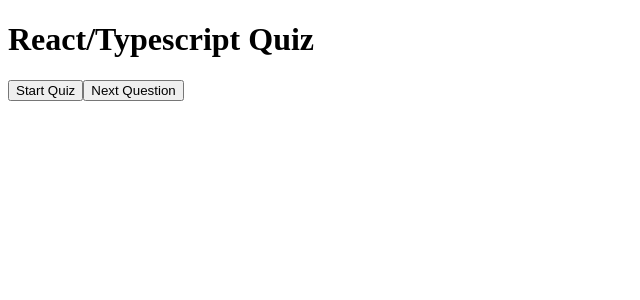
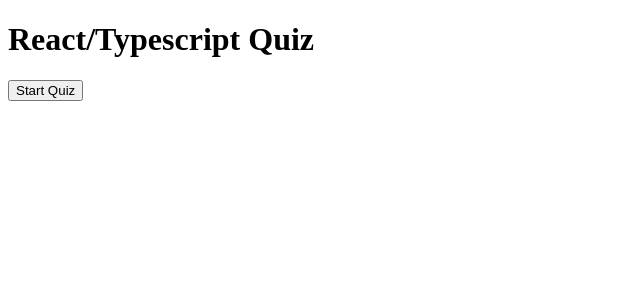
Before and after one commit to hamid-hai/typescript-quiz, a React (Create React App) app: page / in a window 1280 px wide. Shown: the top 300 px of the page, without its empty margins (0-640 px from the left). Built offline with nearby package versions, Linux system fonts and the light colour scheme.

Commit message:
Applied same logic to commented-out section regarding question buttons, linking to QuestionCard.tsx

```diff
--- a/src/App.tsx
+++ b/src/App.tsx
@@ -91,7 +91,10 @@
 
     {loading ? <p>Loading Questions...</p> : null}
 
-    {/* <QuestionCard
+
+    {!loading && !gameOver && (
+
+    <QuestionCard
 
     questionNr={number + 1}
     totalQuestions={TOTAL_QUESTIONS}
@@ -99,11 +102,16 @@
     answers={questions[number].answers}
     userAnswer={userAnswers ? userAnswers[number] : undefined}
     callback={checkAnswer}
-    /> */}
 
+    />
+
+    )}
+
+    {!loading || !gameOver || (
     <button className='next' onClick={nextQuestion}>
       Next Question
     </button>
+    )}
 
     </div>
   );
```
